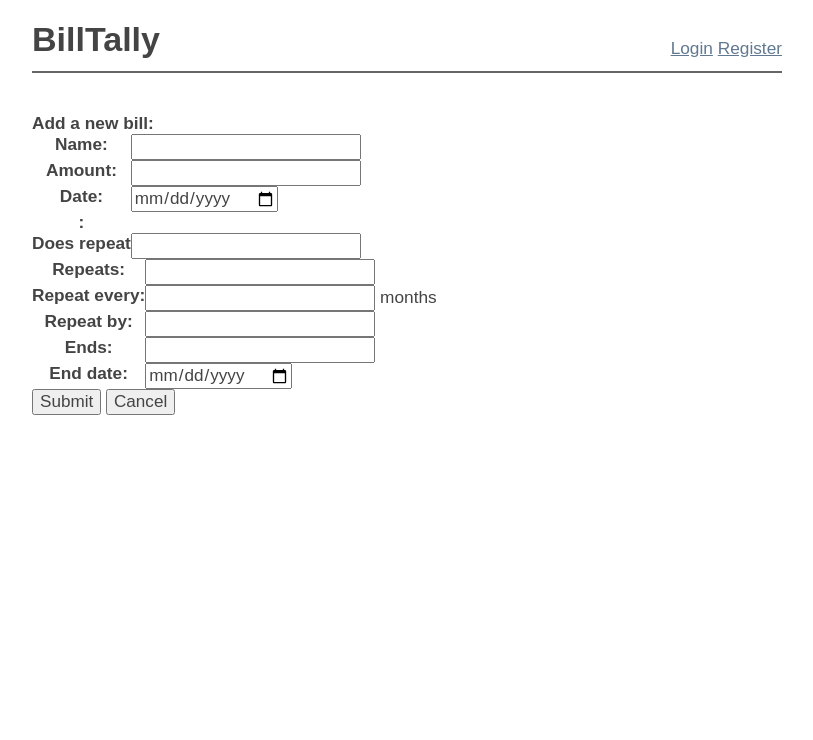
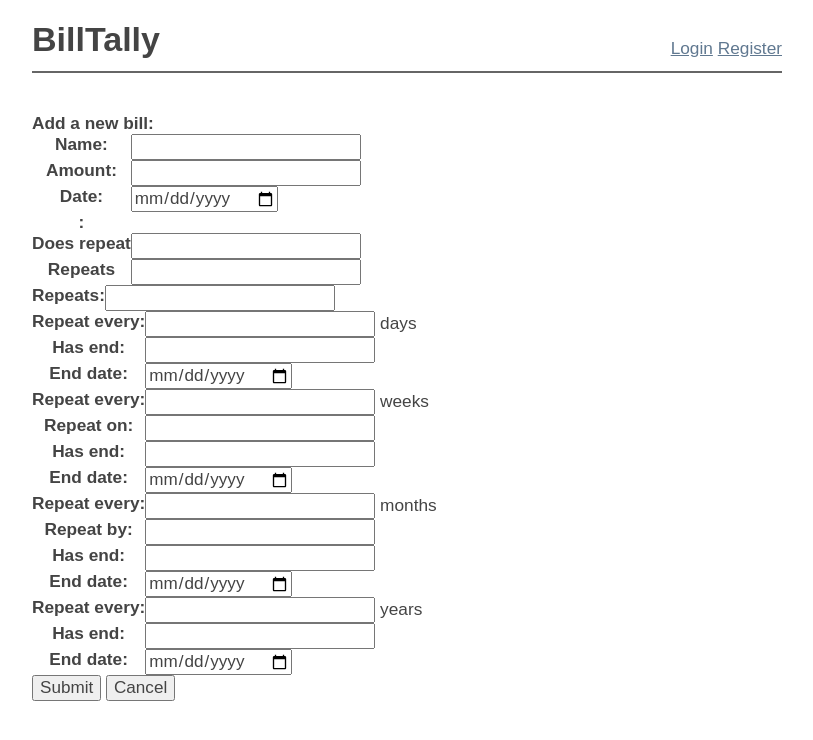
Before and after one commit to davidkrisch/billtally, a Django app: template site/templates/bills_form.html in a window 1280 px wide. Shown: the top 740 px of the page, without its empty margins (233-1046 px from the left). Run offline with Django 3.2, Linux system fonts and the light colour scheme; the template is opened without the code that fills it, so the values that code supplies are empty, except form fields; form fields are guessed from the names that the template uses; some libraries are stand-ins or nearby versions.

Commit message:
Refactored bill forms. Daily, Weekly, etc forms are separate.

```diff
--- /dev/null
+++ b/site/admin.py
@@ -0,0 +1,5 @@
+from django.contrib import admin
+from models import Bill, Recurrence
+
+admin.site.register(Bill)
+admin.site.register(Recurrence)
--- a/site/templates/bills_form.html
+++ b/site/templates/bills_form.html
@@ -25,32 +25,64 @@
 			<th>{{ bill_form.does_repeat.label }}</th>
 			<td>{{ bill_form.does_repeat }}</td>
 		</tbody>
+		<tbody>
+			<th>{{ bill_form.repeats.label }}</th>
+			<td>{{ bill_form.repeats }}</td>
+		</tbody>
 	</table>
 
-	<table id="repeat">
+	<table>
+		<tbody>
+			<th>{{ recur_freq_form.repeats.label }}:</th>
+			<td>{{ recur_freq_form.repeats }}</td>
+		</tbody>
+	</table>
+
+	<table id="repeat_daily">
 		<tbody>
 			<tr>
-				<th>Repeats: </th>
-				<td>{{ recurrence_form.repeats }}</td>
+				<th>{{ daily_recurrence_form.repeat_every.label }}: </th>
+				<td>{{ daily_recurrence_form.repeat_every }} days</td>
 			</tr>
+			{% include "bills_form_has_end.html" %}
 		</tbody>
+	</table>
+
+	<table id="repeat_weekly">
 		<tbody>
 			<tr>
-				<th>Repeat every: </th>
-				<td>{{ recurrence_form.repeat_every }} months</td>
+				<th>{{ weekly_recurrence_form.repeat_every.label }}: </th>
+				<td>{{ weekly_recurrence_form.repeat_every }} weeks</td>
 			</tr>
 			<tr>
-				<th>Repeat by: </th>
-				<td>{{ recurrence_form.repeat_by }}</td>
+				<th>{{ weekly_recurrence_form.repeat_on.label }}: </th>
+				<td>{{ weekly_recurrence_form.repeat_on }}</td>
+			</tr>
+			{% include "bills_form_has_end.html" %}
+		</tbody>
+	</table>
+
+	<table id="repeat_monthly">
+		<tbody>
+			<tr>
+				<th>{{ monthly_recurrence_form.repeat_every.label }}: </th>
+				<td>{{ monthly_recurrence_form.repeat_every }} months</td>
 			</tr>
 			<tr>
-				<th>Ends: </th>
-				<td>{{ recurrence_form.has_end }}</td>
+				<th>{{ monthly_recurrence_form.repeat_by.label }}: </th>
+				<td>{{ monthly_recurrence_form.repeat_by }}</td>
 			</tr>
+			{% include "bills_form_has_end.html" %}
+		</tbody>
+	</table>
+
+	<table id="repeat_yearly">
+		<tbody>
 			<tr>
-				<th>End date: </th>
-				<td>{{ recurrence_form.end_date }}</td>
+				<th>{{ daily_recurrence_form.repeat_every.label }}: </th>
+				<td>{{ daily_recurrence_form.repeat_every }} years</td>
 			</tr>
+			{% include "bills_form_has_end.html" %}
 		</tbody>
 	</table>
 	<input type="submit" value="Submit"/>
--- /dev/null
+++ b/site/templates/bills_form_has_end.html
@@ -0,0 +1,8 @@
+			<tr>
+				<th>{{ bill_end_form.has_end.label }}: </th>
+				<td>{{ bill_end_form.has_end }}</td>
+			</tr>
+			<tr>
+				<th>{{ bill_end_form.end_date.label }}: </th>
+				<td>{{ bill_end_form.end_date }}</td>
+			</tr>
```
Also changed, not shown: site/forms.py (+34 -28 lines), site/tests.py (+5 -2 lines), site/views.py (+65 -38 lines).
